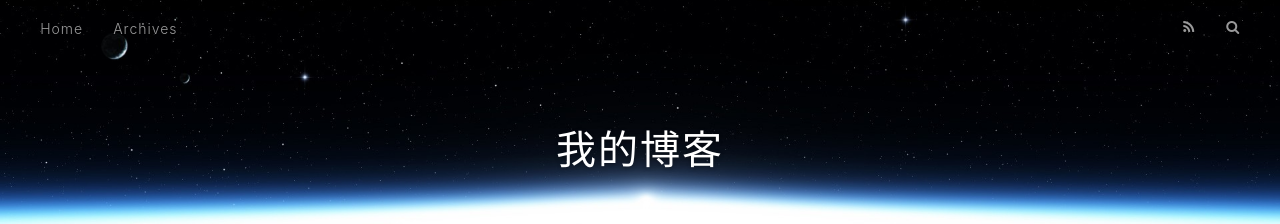
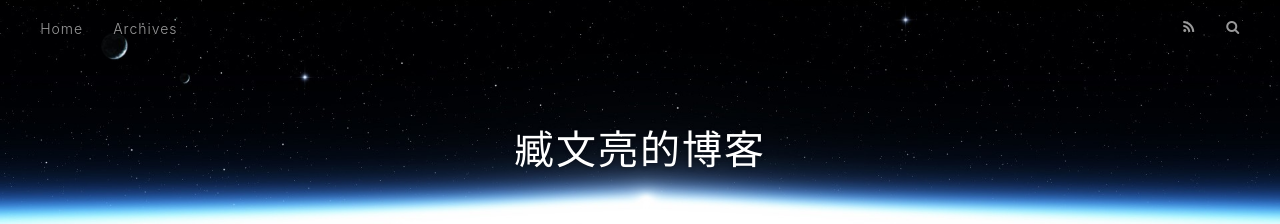
Before and after one commit to Zang960805/Zang960805.github.io, a plain HTML site: page index.html in a window 1280 px wide. Shown: the top 224 px of the page. Drawn offline with nearby package versions, Linux system fonts and the light colour scheme.

Commit message:
Site updated: 2018-06-04 15:34:55

```diff
--- a/index.html
+++ b/index.html
@@ -5,17 +5,17 @@
 
 
 
-  <title>我的博客</title>
+  <title>臧文亮的博客</title>
   <meta name="viewport" content="width=device-width, initial-scale=1, maximum-scale=1">
   <meta property="og:type" content="website">
-<meta property="og:title" content="我的博客">
+<meta property="og:title" content="臧文亮的博客">
 <meta property="og:url" content="http://yoursite.com/index.html">
-<meta property="og:site_name" content="我的博客">
+<meta property="og:site_name" content="臧文亮的博客">
 <meta property="og:locale" content="default">
 <meta name="twitter:card" content="summary">
-<meta name="twitter:title" content="我的博客">
+<meta name="twitter:title" content="臧文亮的博客">
 
-    <link rel="alternate" href="/atom.xml" title="我的博客" type="application/atom+xml">
+    <link rel="alternate" href="/atom.xml" title="臧文亮的博客" type="application/atom+xml">
 
 
     <link rel="icon" href="/favicon.png">
@@ -34,7 +34,7 @@
   <div id="header-outer" class="outer">
     <div id="header-title" class="inner">
       <h1 id="logo-wrap">
-        <a href="/" id="logo">我的博客</a>
+        <a href="/" id="logo">臧文亮的博客</a>
       </h1>
 
     </div>
@@ -97,7 +97,7 @@
 
     </div>
     <footer class="article-footer">
-      <a data-url="http://yoursite.com/2018/06/04/hello-world/" data-id="cjhzx0twm000090v9gslp6b19" class="article-share-link">Share</a>
+      <a data-url="http://yoursite.com/2018/06/04/hello-world/" data-id="cjhzxwajj0000q8v9g7k8rcce" class="article-share-link">Share</a>
 
 
     </footer>
```
Also changed, not shown: 2018/06/04/hello-world/index.html (+5 -5 lines), archives/2018/06/index.html (+6 -6 lines), archives/2018/index.html (+6 -6 lines), archives/index.html (+6 -6 lines).
